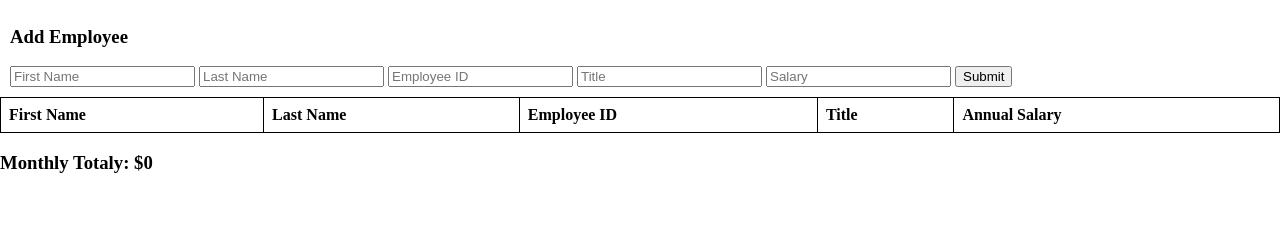
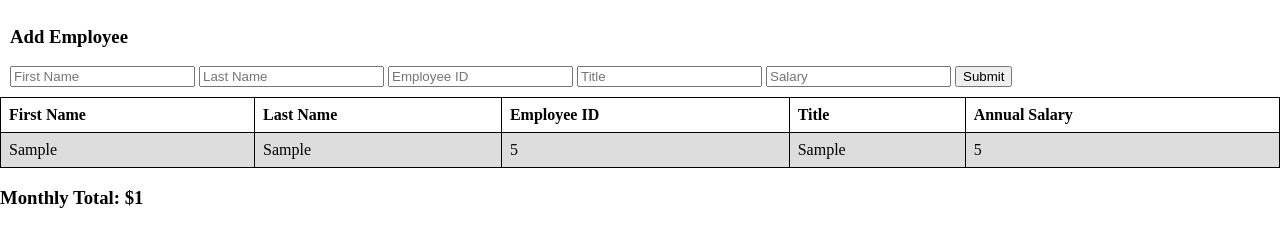
Before and after one commit to juliezembik/zaurak-salary-calculator, a plain HTML site: page index.html in a window 1280 px wide. Both pictures are taken after typing "Sample", "Sample", "5", "Sample", "5" into the empty fields and a click on the button "Submit". Shown: the part 40-286 px from the top of the page. Drawn offline with Linux system fonts and the light colour scheme.

Commit message:
added monthly salary to DOM

```diff
--- a/client.js
+++ b/client.js
@@ -19,24 +19,39 @@ function addEmployee(){
     empId: $('#empId').val(),
     empTitle: $('#empTitle').val(),
     empSalary: $('#empSalary').val(),
-    }
+    } //end add new employee
 
     employees.push(newEmployee);
     console.log('adding', newEmployee);
-
-
-    // $('#submittedFirstName').append(`<tr><td>${subFirstName}</td></tr>`);
-    // $('#submittedLastName').append(`<tr><td>${subLastName}</td></tr>`);
-    // $('#submittedEmpId').append(`<tr><td>${subEmpId}</td></tr>`);
-    // $('#submittedEmpTitle').append(`<tr><td>${subEmpTitle}</td></tr>`);
-    // $('#submittedEmpSalary').append(`<tr><td>${subEmpSalary}</td></tr>`);
-
+    let table = $('#employeesOutput');
+    table.empty();
+    table.append(`
+            <tr>
+                <th>First Name</th>
+                <th>Last Name</th>
+                <th>Employee ID</th>
+                <th>Title</th>
+                <th>Annual Salary</th>
+            </tr>
+    `);
     let totalSalary = 0;
     for(employee of employees){
         totalSalary += Number(employee.empSalary);
-    }
+        table.append(`
+                    <tr>
+                        <td>` + employee.firstName + `</td>
+                        <td>` + employee.lastName + `</td>
+                        <td>` + employee.empId + `</td>
+                        <td>` + employee.empTitle + `</td>
+                        <td>` + employee.empSalary + `</td>
+                        `); //end table append for employee
+    } //end for
     console.log('total salary: ', totalSalary);
-
+    let monthSalary = Math.ceil(totalSalary/12);
+    console.log('monthly salary', monthSalary);
+    let el = $('#monthly-total');
+    el.empty();
+    el.append(monthSalary);
 
     clearInputs();
 }
--- a/index.html
+++ b/index.html
@@ -65,7 +65,7 @@
             </div> -->
         </table>
 
-        <h3>Monthly Totaly: $<span id="monthly-total">0</span></h3>
+        <h3>Monthly Total: $<span id="monthly-total">0</span></h3>
     </div>
 </body>
 </html>
```
